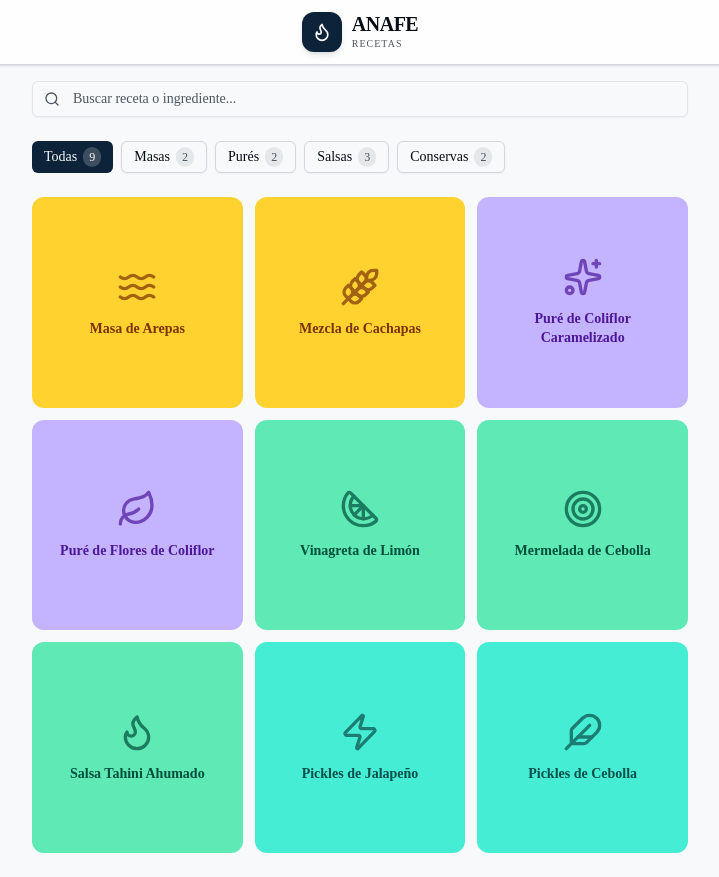
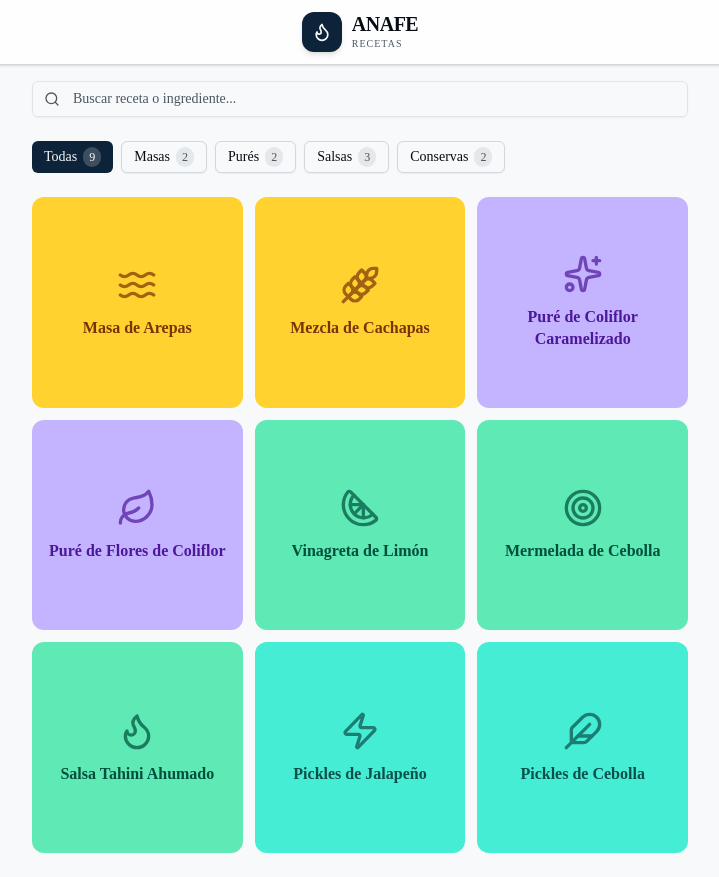
Before and after one commit to Shulian4K/anafe-recetas, a Next.js app: page / in a window 1280 px wide. Shown: the whole page, without its empty margins (280-999 px from the left). Built offline with nearby package versions, Linux system fonts and the light colour scheme.

Commit message:
titulo receta mas grande

```diff
--- a/components/recipe-card.tsx
+++ b/components/recipe-card.tsx
@@ -40,7 +40,7 @@ export function RecipeCard({ receta, onClick }: RecipeCardProps) {
       onClick={onClick}
     >
       <Icon className={`h-10 w-10 ${text} opacity-70`} />
-      <p className={`font-bold text-sm leading-snug ${text} text-center line-clamp-3`}>
+      <p className={`font-bold text-base leading-snug ${text} text-center line-clamp-3`}>
         {receta.nombre}
       </p>
     </div>
```
